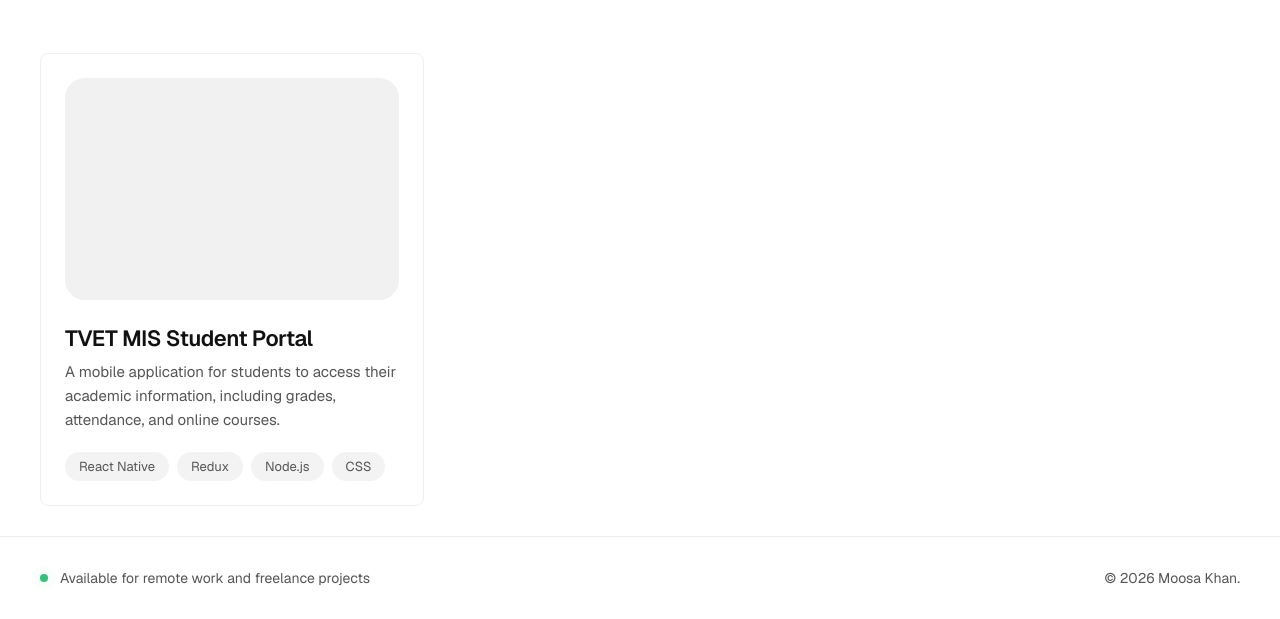
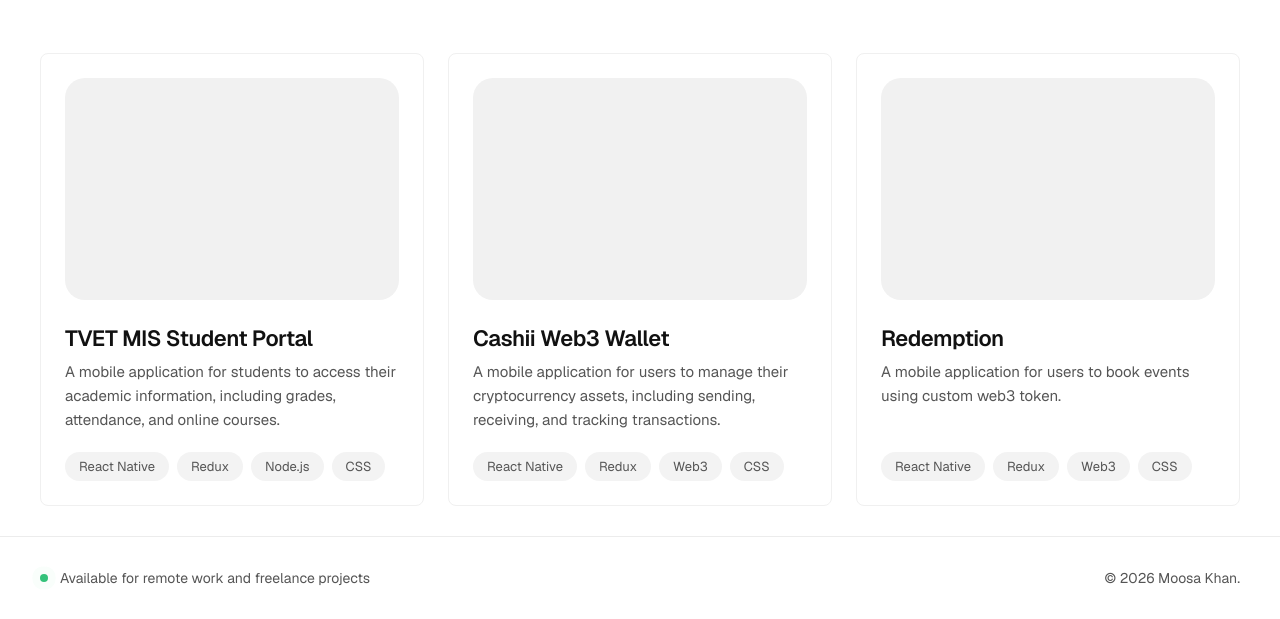
Before and after one commit to Musakhan22/MyPortfolioWebApp, a plain HTML site: page index.html in a window 1280 px wide. Shown: the part 790-1409 px from the top of the page. Drawn offline with nearby package versions, Linux system fonts and the light colour scheme.

Commit message:
featured projects card added

```diff
--- a/index.html
+++ b/index.html
@@ -99,7 +99,36 @@
           <li>CSS</li>
         </ul>
       </article>
-
+       <article class="project-card">
+        <div class="project-card__image">
+          <!-- <img src="assets/images/projects/nexus.png" alt="Nexus Analytics dashboard" /> -->
+        </div>
+        <h3 class="project-card__title">Cashii Web3 Wallet</h3>
+        <p class="project-card__desc">
+            A mobile application for users to manage their cryptocurrency assets, including sending, receiving, and tracking transactions.
+        </p>
+        <ul class="tags">
+          <li>React Native</li>
+          <li>Redux</li>
+          <li>Web3</li>
+          <li>CSS</li>
+        </ul>
+      </article>
+      <article class="project-card">
+        <div class="project-card__image">
+          <!-- <img src="assets/images/projects/nexus.png" alt="Nexus Analytics dashboard" /> -->
+        </div>
+        <h3 class="project-card__title">Redemption</h3>
+        <p class="project-card__desc">
+            A mobile application for users to book events using custom web3 token.
+        </p>
+        <ul class="tags">
+          <li>React Native</li>
+          <li>Redux</li>
+          <li>Web3</li>
+          <li>CSS</li>
+        </ul>
+      </article>
     </div>
   </div>
 </section>
```
